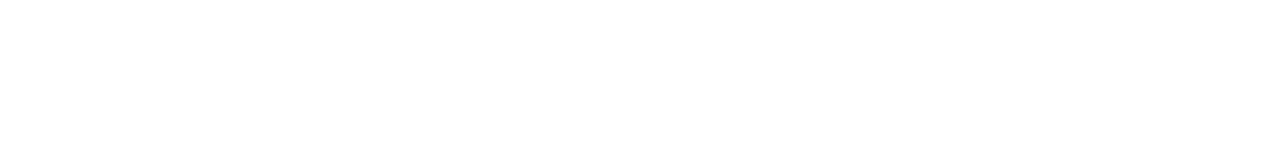
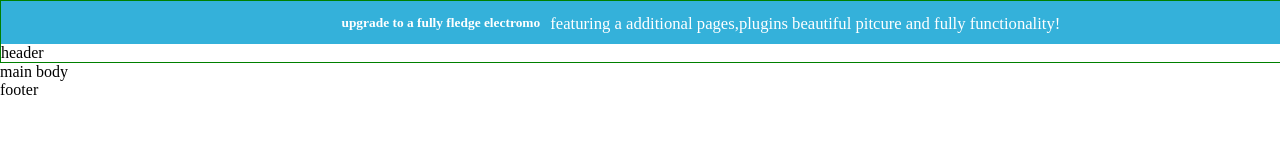
Before and after one commit to mpathan1703/electromo_1, a plain HTML site: page index.html in a window 1280 px wide. Drawn offline with Linux system fonts and the light colour scheme.

Commit message:
header in progress

```diff
--- /dev/null
+++ b/index.css
@@ -0,0 +1,22 @@
+*{
+    margin: 0;
+}
+header{
+    width: 100%;
+    border: 1px solid green;
+}
+.m_top_header{
+    background-color:#34B1DA;
+    color: white;
+    font-size: 20px;
+    padding: 10px;
+}
+.container{
+    width: 100%;
+}
+.left_top_header{
+    width: 40%;
+}
+.right_top_header{
+flex: -1;
+}
--- a/index.html
+++ b/index.html
@@ -4,8 +4,24 @@
     <meta charset="UTF-8">
     <meta name="viewport" content="width=device-width, initial-scale=1.0">
     <title>Document</title>
+    <link rel="stylesheet" href="index.css">
+    <link rel="stylesheet" href="utile.css">
 </head>
 <body>
+    <header>
+        <div class="m_top_header d_flex">
+         <div class="container gap_10 d_flex items_center">
+            <div class="left_top_header text_end ">
+                <h6><span>upgrade</span> to a fully fledge <span> electromo</span></h6>
+            </div>
+            <div class="right_top_header">
+                <small>featuring a additional pages,plugins beautiful pitcure and fully functionality!</small>
+            </div>
 
+         </div>
+        </div>
+        header</header>
+    <main>main body</main>
+     <footer>footer</footer>
 </body>
 </html>
--- /dev/null
+++ b/utile.css
@@ -0,0 +1,17 @@
+.container{
+    width: 80%;
+    margin: auto;
+}
+
+.d_flex{
+display: flex;
+}
+.items_center{
+    align-items: center;
+}
+.gap_10{
+    gap: 10px;
+}
+.text_end{
+    text-align: end;
+}
```
